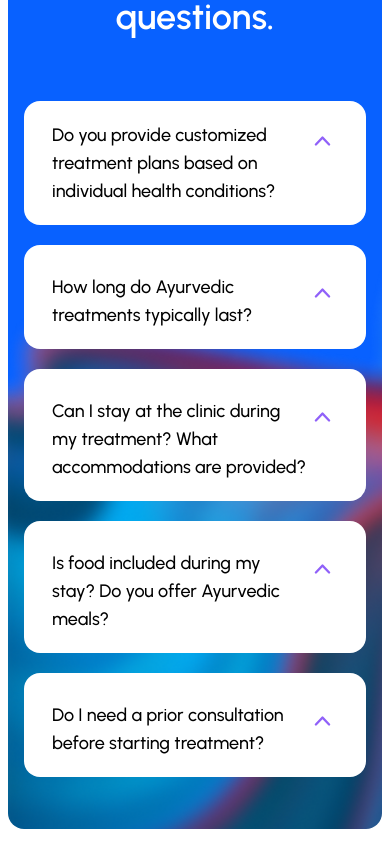
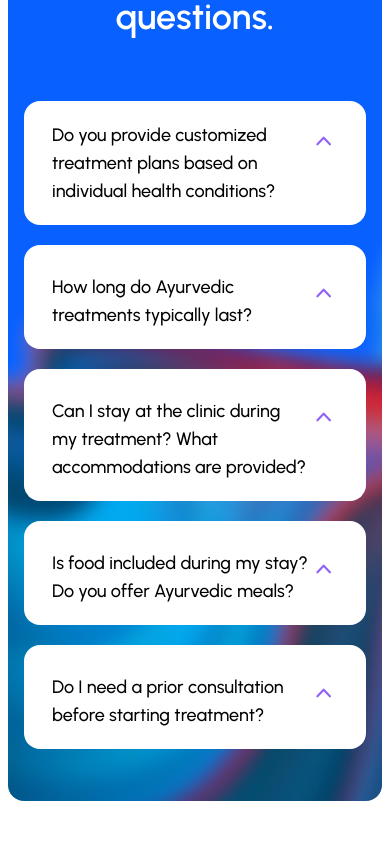
Before and after one commit to Sid9021/SmilezAyurvedic, a Next.js app: page / in a window 390 px wide. Shown: the part 2052-2919 px from the top of the page. Built offline with nearby package versions, Linux system fonts and the light colour scheme.

Commit message:
almost final

```diff
--- a/app/components/FAQ/index.jsx
+++ b/app/components/FAQ/index.jsx
@@ -20,7 +20,7 @@ const FAQ = () => {
             {({ open }) => (
               <>
                 <Disclosure.Button className="flex w-full justify-between rounded-lg px-4 py-2 text-left lg:text-2xl text-lg font-medium">
-                  <span className="max-w-[255px] lg:max-w-none">What types of Ayurvedic treatments do you offer at Smilez Wellness Centre</span>
+                  <span className="w-[350px] lg:max-w-none">What types of Ayurvedic treatments do you offer at Smilez Wellness Centre</span>
                   <ChevronUpIcon
                     className={`${
                       open ? "rotate-180 transform" : ""
@@ -40,7 +40,7 @@ const FAQ = () => {
             {({ open }) => (
               <>
                 <Disclosure.Button className="flex w-full justify-between rounded-lg px-4 py-2 text-left lg:text-2xl text-lg font-medium">
-                  <span className="max-w-[255px] lg:max-w-none">Do you provide customized treatment plans based on individual health conditions?</span>
+                  <span className="w-[350px] lg:max-w-none">Do you provide customized treatment plans based on individual health conditions?</span>
                   <ChevronUpIcon
                     className={`${
                       open ? "rotate-180 transform" : ""
@@ -60,7 +60,7 @@ const FAQ = () => {
             {({ open }) => (
               <>
                 <Disclosure.Button className="flex w-full justify-between rounded-lg px-4 py-2 text-left lg:text-2xl text-lg font-medium">
-                  <span className="max-w-[255px] lg:max-w-none">How long do Ayurvedic treatments typically last?</span>
+                  <span className="w-[350px] lg:max-w-none">How long do Ayurvedic treatments typically last?</span>
                   <ChevronUpIcon
                     className={`${
                       open ? "rotate-180 transform" : ""
@@ -80,7 +80,7 @@ const FAQ = () => {
             {({ open }) => (
               <>
                 <Disclosure.Button className="flex w-full justify-between rounded-lg px-4 py-2 text-left lg:text-2xl text-lg font-medium">
-                  <span className="max-w-[255px] lg:max-w-none">Can I stay at the clinic during my treatment? What accommodations are provided?</span>
+                  <span className="w-[350px] lg:max-w-none">Can I stay at the clinic during my treatment? What accommodations are provided?</span>
                   <ChevronUpIcon
                     className={`${
                       open ? "rotate-180 transform" : ""
@@ -100,7 +100,7 @@ const FAQ = () => {
             {({ open }) => (
               <>
                 <Disclosure.Button className="flex w-full justify-between rounded-lg px-4 py-2 text-left lg:text-2xl text-lg font-medium">
-                  <span className="max-w-[255px] lg:max-w-none">Is food included during my stay? Do you offer Ayurvedic meals?</span>
+                  <span className="w-[350px] lg:max-w-none">Is food included during my stay? Do you offer Ayurvedic meals?</span>
                   <ChevronUpIcon
                     className={`${
                       open ? "rotate-180 transform" : ""
@@ -120,7 +120,7 @@ const FAQ = () => {
             {({ open }) => (
               <>
                 <Disclosure.Button className="flex w-full justify-between rounded-lg px-4 py-2 text-left lg:text-2xl text-lg font-medium">
-                  <span className="max-w-[255px] lg:max-w-none">Do I need a prior consultation before starting treatment?</span>
+                  <span className="w-[350px] lg:max-w-none">Do I need a prior consultation before starting treatment?</span>
                   <ChevronUpIcon
                     className={`${
                       open ? "rotate-180 transform" : ""
@@ -140,7 +140,7 @@ const FAQ = () => {
             {({ open }) => (
               <>
                 <Disclosure.Button className="flex w-full justify-between rounded-lg px-4 py-2 text-left lg:text-2xl text-lg font-medium">
-                  <span className="max-w-[255px] lg:max-w-none">Are the treatments safe for people with pre-existing health conditions?</span>
+                  <span className="w-[350px] lg:max-w-none">Are the treatments safe for people with pre-existing health conditions?</span>
                   <ChevronUpIcon
                     className={`${
                       open ? "rotate-180 transform" : ""
@@ -160,7 +160,7 @@ const FAQ = () => {
             {({ open }) => (
               <>
                 <Disclosure.Button className="flex w-full justify-between rounded-lg px-4 py-2 text-left lg:text-2xl text-lg font-medium">
-                  <span className="max-w-[255px] lg:max-w-none">How do Ayurvedic treatments at Smilez Wellness Centre differ from conventional medical treatments?</span>
+                  <span className="w-[350px] lg:max-w-none">How do Ayurvedic treatments at Smilez Wellness Centre differ from conventional medical treatments?</span>
                   <ChevronUpIcon
                     className={`${
                       open ? "rotate-180 transform" : ""
@@ -180,7 +180,7 @@ const FAQ = () => {
             {({ open }) => (
               <>
                 <Disclosure.Button className="flex w-full justify-between rounded-lg px-4 py-2 text-left lg:text-2xl text-lg font-medium">
-                  <span className="max-w-[255px] lg:max-w-none">How can I schedule a treatment at Smilez Wellness Centre?</span>
+                  <span className="w-[350px] lg:max-w-none">How can I schedule a treatment at Smilez Wellness Centre?</span>
                   <ChevronUpIcon
                     className={`${
                       open ? "rotate-180 transform" : ""
@@ -200,7 +200,7 @@ const FAQ = () => {
             {({ open }) => (
               <>
                 <Disclosure.Button className="flex w-full justify-between rounded-lg px-4 py-2 text-left lg:text-2xl text-lg font-medium">
-                  <span className="max-w-[255px] lg:max-w-none">Can I schedule a follow-up consultation after completing my treatment?</span>
+                  <span className="w-[350px] lg:max-w-none">Can I schedule a follow-up consultation after completing my treatment?</span>
                   <ChevronUpIcon
                     className={`${
                       open ? "rotate-180 transform" : ""
```
